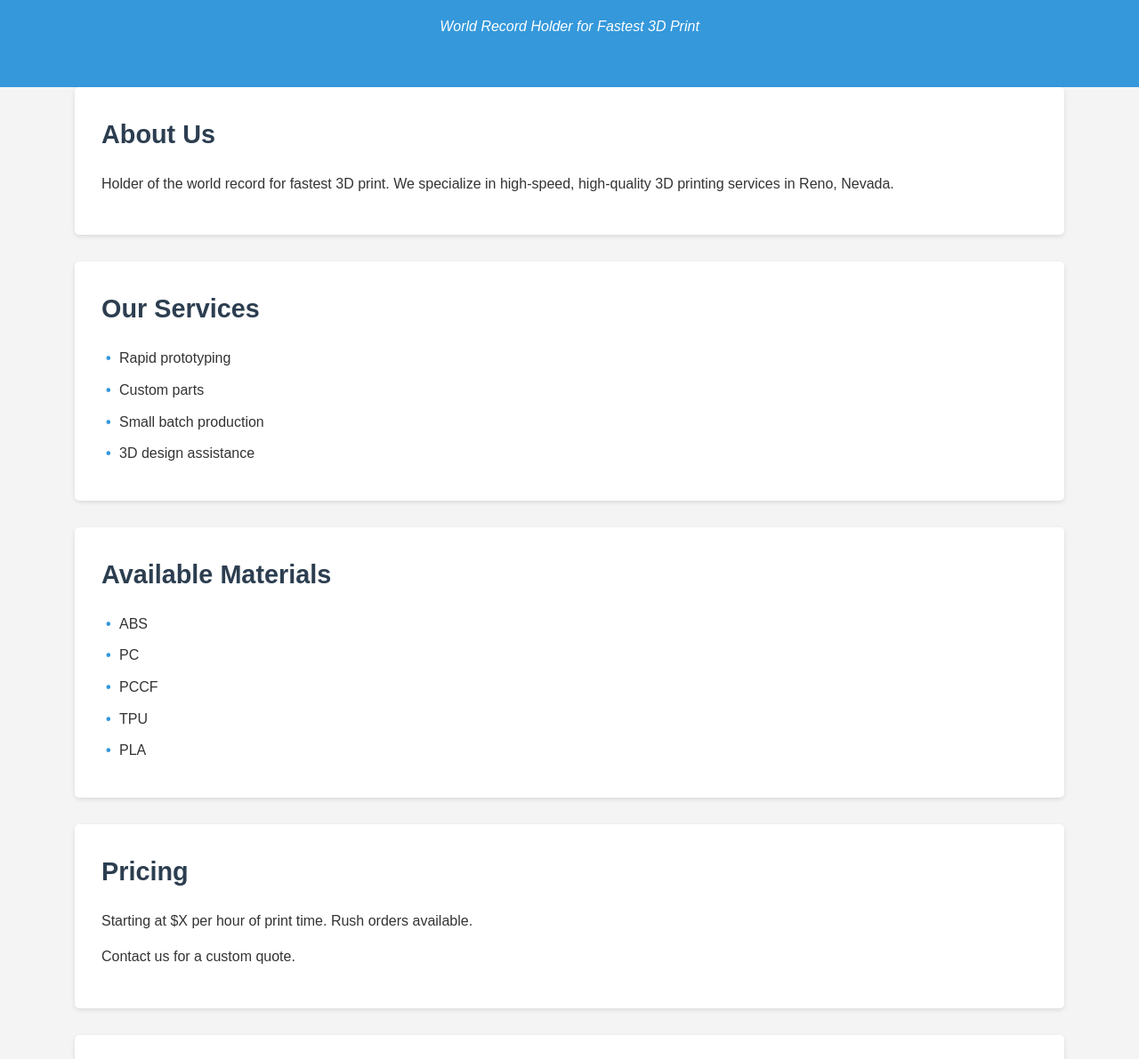
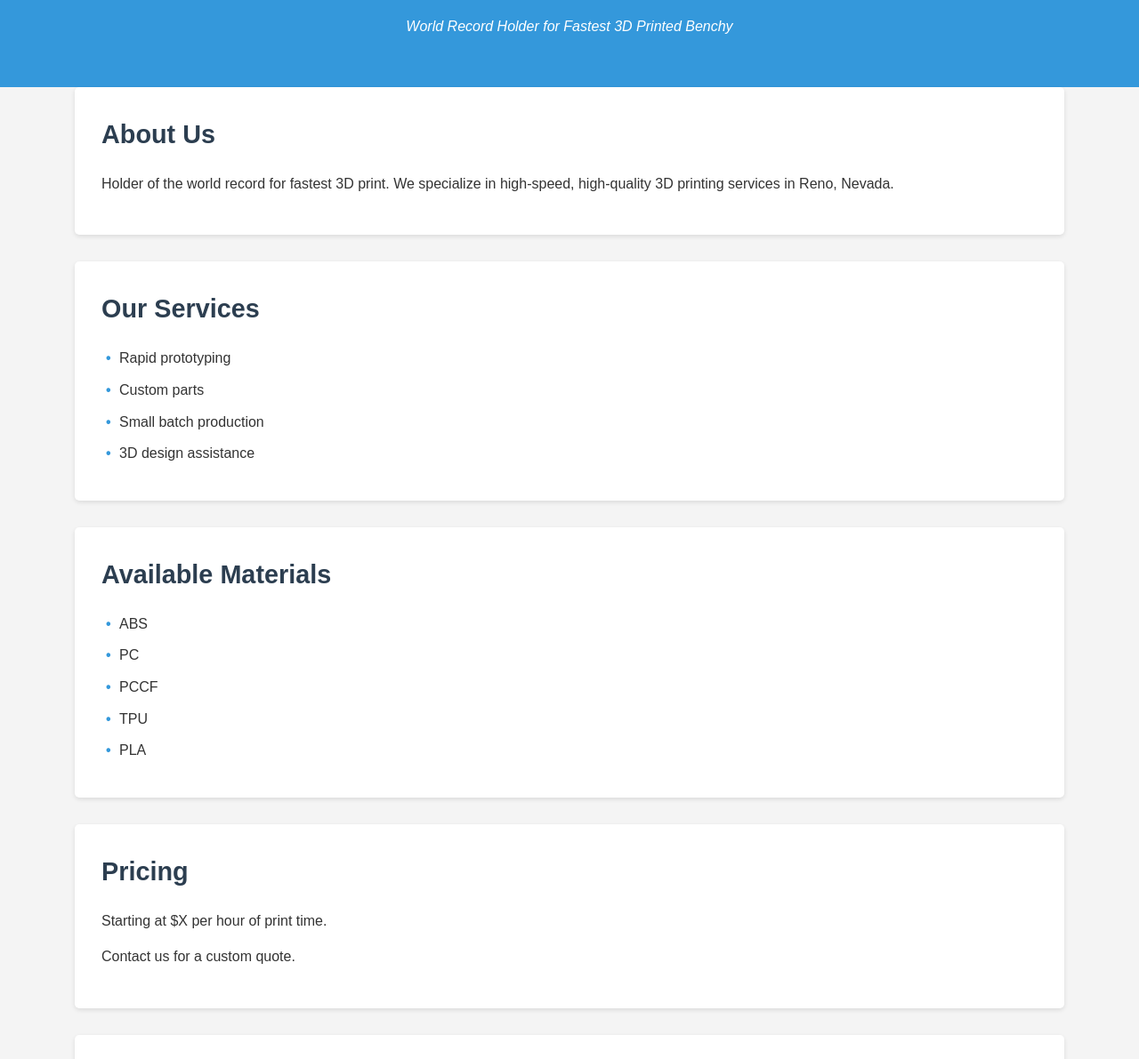
Before and after one commit to verdakode/fastprints, a plain HTML site: page index.html in a window 1280 px wide. Shown: the part 107-1298 px from the top of the page at 89% size. Drawn offline with Linux system fonts and the light colour scheme.

Commit message:
Change words

```diff
--- a/index.html
+++ b/index.html
@@ -10,7 +10,7 @@
     <header>
         <div class="container">
             <h1>Monika's Fast 3D Prints</h1>
-            <p class="tagline">World Record Holder for Fastest 3D Print</p>
+            <p class="tagline">World Record Holder for Fastest 3D Printed Benchy</p>
         </div>
     </header>
 
@@ -43,7 +43,7 @@
 
         <section id="pricing">
             <h2>Pricing</h2>
-            <p>Starting at $X per hour of print time. Rush orders available.</p>
+            <p>Starting at $X per hour of print time.</p>
             <p>Contact us for a custom quote.</p>
         </section>
 
```
